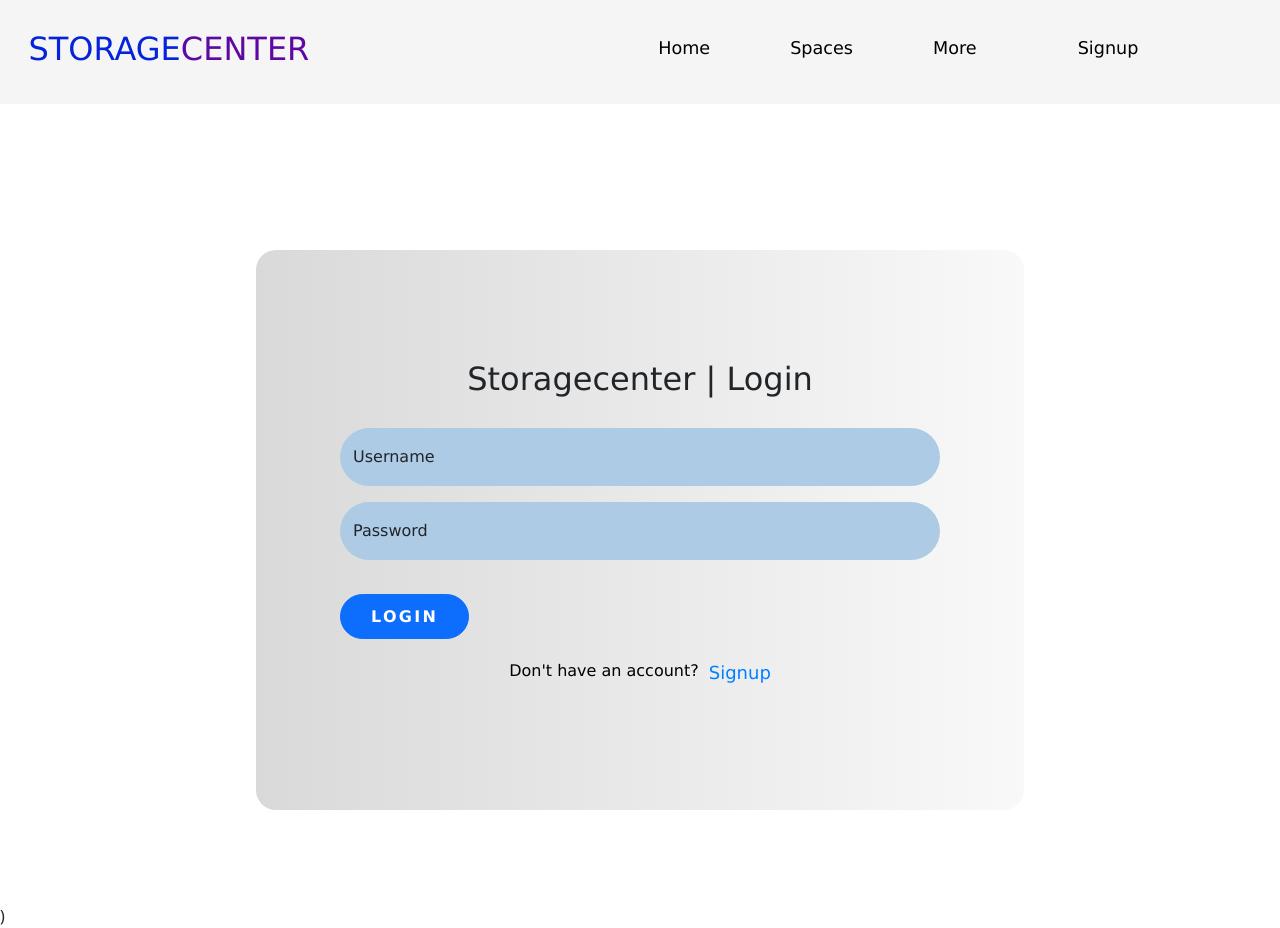
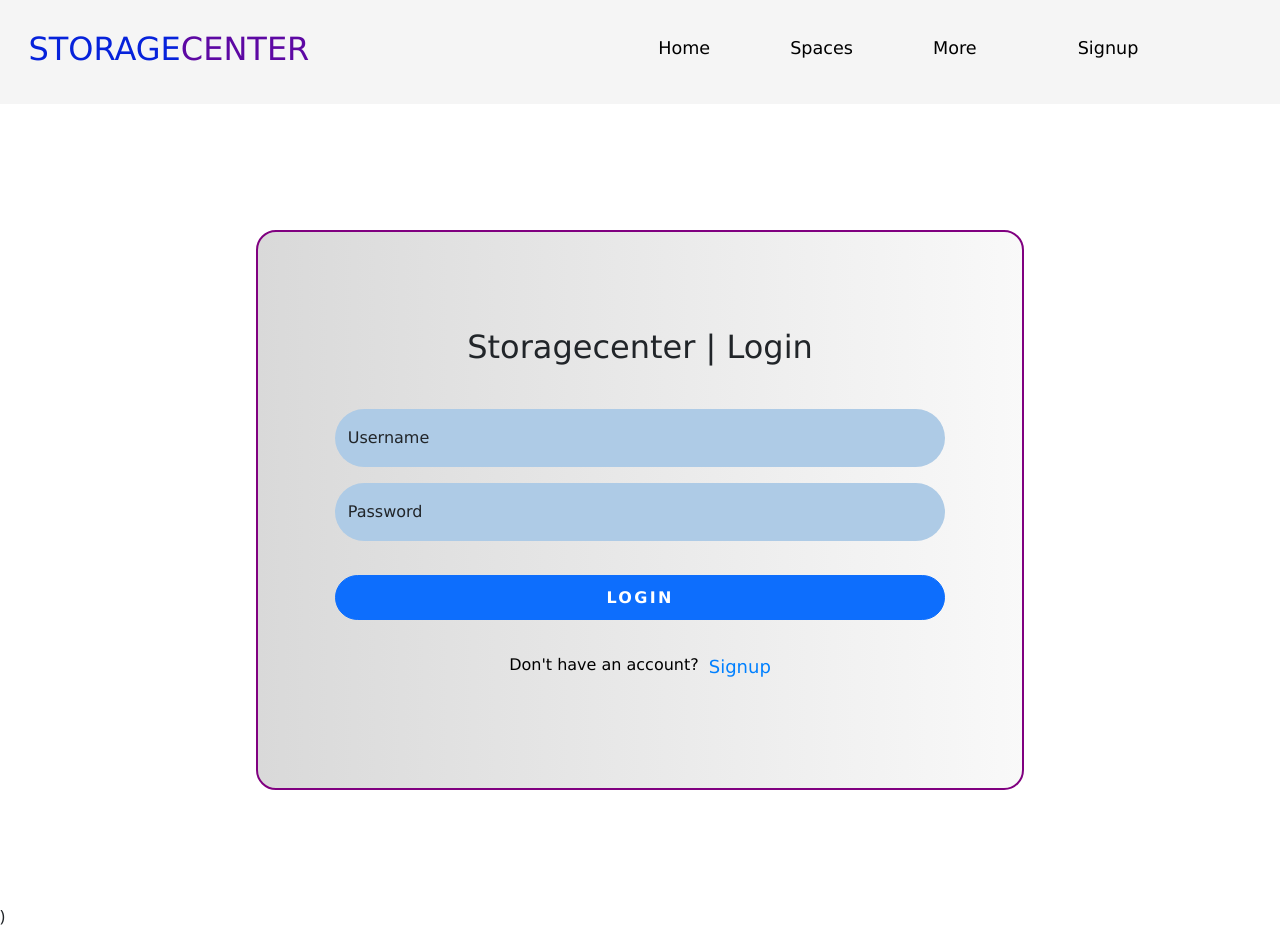
Before and after one commit to gitahievans/prodev-frontend-backup, a React (Create React App) app: page /login in a window 1280 px wide. Built offline with nearby package versions, Linux system fonts and the light colour scheme.

Commit message:
Login adjustments

```diff
--- a/src/components/login.css
+++ b/src/components/login.css
@@ -1,3 +1,5 @@
+
+
 .login-container {
   background-color: white;
   display: flex;
@@ -15,7 +17,9 @@
   align-items: center;
   justify-content: center;
   flex-direction: column;
-  margin-top: 4%;
+  margin-top: 1%;
+  padding: 5%;
+  border: 2px solid purple;
   border-radius: 20px;
   font-family: 'Lucida Grande';
 }
@@ -42,122 +46,13 @@
   font-size: 18px;
 }
 
-
-
-
-
-
-
-
-
-
-
-
-
-
-
-
-
-
-
-
-
-
-
-
-
-
-
-
-
-/* @import url("https://fonts.googleapis.com/css2?family=Poppins:ital,wght@0,100;0,300;0,400;1,300;1,600&display=swap");
-
-* {
-  box-sizing: border-box;
-  margin: 0;
-  padding: 0;
-  font-family: "Poppins", sans-serif;
-  outline: none;
-  border: none;
-  text-transform: capitalize;
-  transition: all .2s linear;
+.login-form form{
+  padding: 2%;
+  width: 100%;
 }
-
-
-
-.m-5-auto {
-  margin: 5rem auto;
+.login-form form input{
+  width: 100%;
 }
-
-.primary-button {
-  margin-top: 5rem;
-  margin-right: 1rem;
-  padding: 0.6rem;
-  width: 10rem;
-  background: #222;
-  border: none;
-  color: #fff;
-  font-size: 1.2rem;
-  transition: all 0.5s;
-  cursor: pointer;
-  text-transform: capitalize;
+.login-form form button{
+  width: 100%;
 }
-
-/* Login Page*/
-/* h2 {
-  font-weight: 300;
-}
-
-form {
-  display: inline-block;
-  background: #f3f3f3;
-  border: 1px solid #ddd;
-  border-radius: 2px;
-  padding: 2rem;
-  margin: 2rem 0 1rem 0;
-}
-
-form label {
-  float: left;
-  font-size: 0.9rem;
-  margin: 0;
-  padding: 0;
-}
-
-.right-label {
-  float: right;
-  cursor: pointer;
-}
-
-input {
-  width: 15rem;
-  padding: 0.3rem;
-  border-radius: 5px;
-  outline: none;
-  border: none;
-}
-
-#sub_btn {
-  display: block;
-  width: 100%;
-  padding: 0.3rem;
-  border: none;
-  background: #222;
-  color: #fff;
-  border-radius: 3px;
-}
-
-
-#sub_btn:hover {
-  background: #333;
-  transition: all 0.5s;
-}
-
-footer p {
-  margin: 0;
-  font-size: 0.9rem;
-} */
-
-.spinner{
-
-}
```
